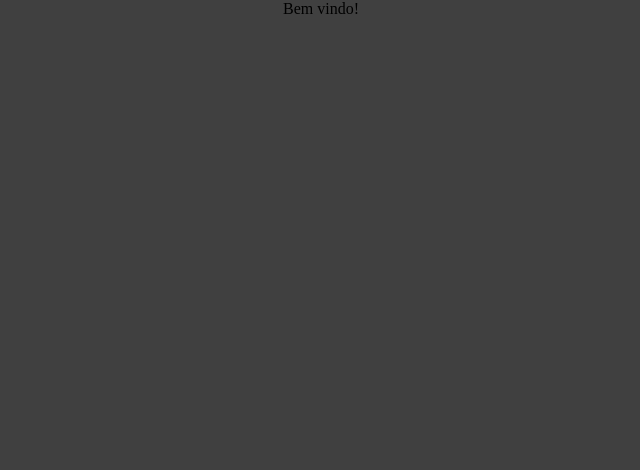
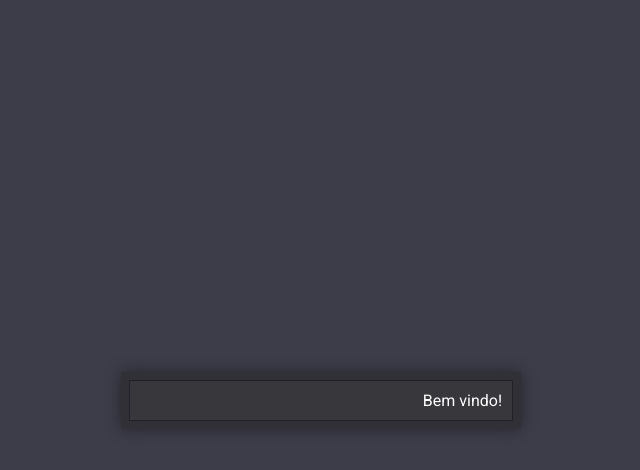
Before and after one commit to rainanDeveloper/webcalculator, a React (Create React App) app: page / in a window 1280 px wide. Shown: the top 470 px of the page, without its empty margins (319-959 px from the left). Built offline with nearby package versions, Linux system fonts and the light colour scheme.

Commit message:
Display done!

```diff
--- a/src/App.css
+++ b/src/App.css
@@ -1,18 +1,44 @@
+@import url('https://fonts.googleapis.com/css2?family=Roboto:wght@100;300;400;500;700;900&display=swap');
+
 html, body {
+	font-family: 'Roboto', sans-serif;
 	width: 100%;
 	height: 100%;
 	padding: 0;
 	margin: 0;
 }
 
+* {
+	box-sizing: border-box;
+}
+
 #root, .App {
 	display:flex;
 	flex-direction: column;
 	text-align: center;
-	background: #404040;
+	background: #3d3d4a;
 	width: 100%;
 	height: 100%;
-	align-content: space-between;
+	justify-content: center;
+	align-items: center;
+}
+
+
+.Calculator {
+	width: 100%;
+	background: #303036;
+	max-width: 400px;
+	color: white;
+	padding: 8px;
+	box-shadow: 0 0 15px rgba(0,0,0,0.4)
+}
+
+.Calculator .display {
+	width: 100%;
+	padding: 10px;
+	background: #ffffff08;
+	border: solid 1px #20202b;
+	text-align: right
 }
 
 .adsFooter{
--- a/src/App.js
+++ b/src/App.js
@@ -4,6 +4,7 @@ import './App.css';
 function App() {
 	const welcome = "Bem vindo!"
 	const [display, setDisplay] = useState(welcome)
+
 
 
   return (
```
Also changed, not shown: 2 other files (tests, documents, lock files or other folders).
